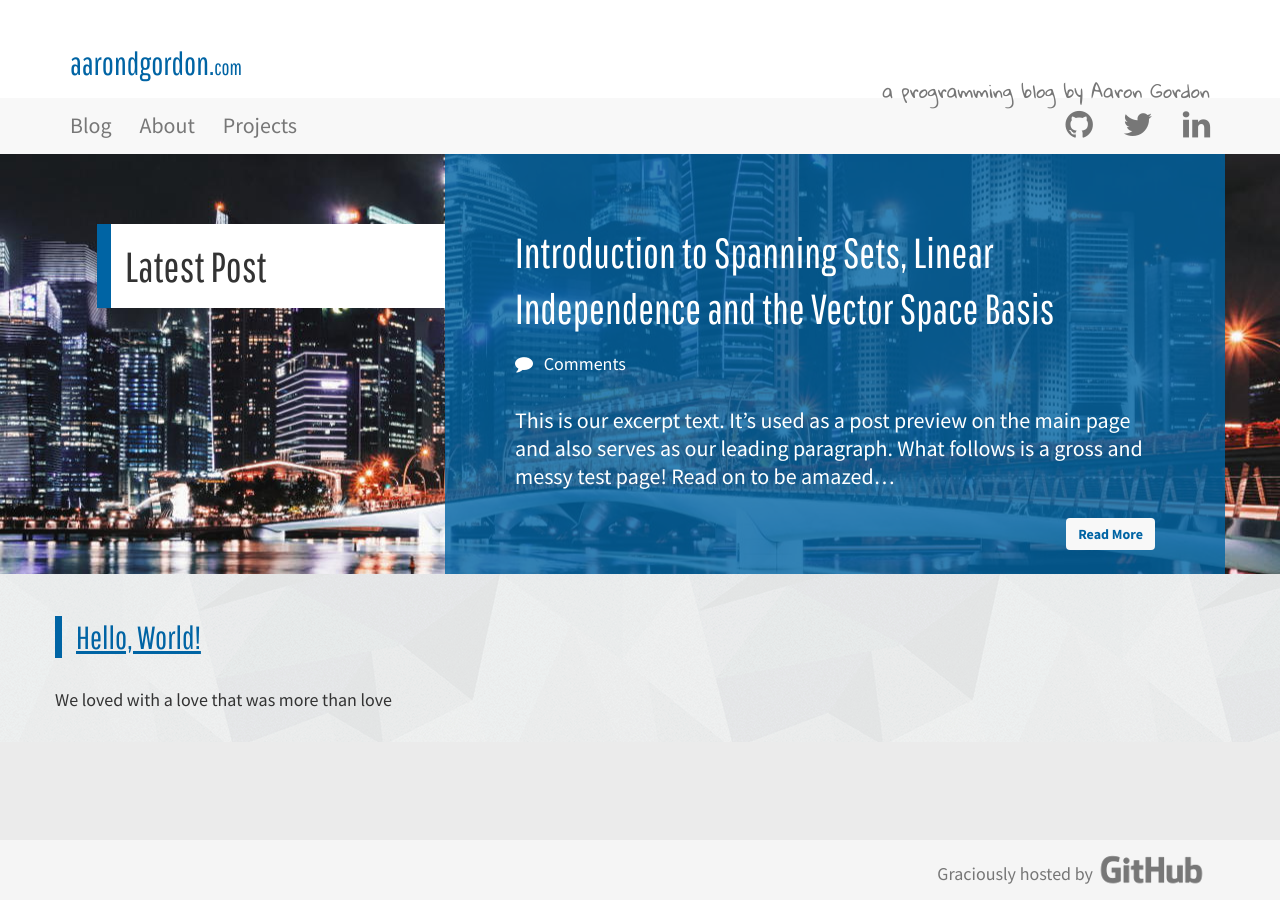
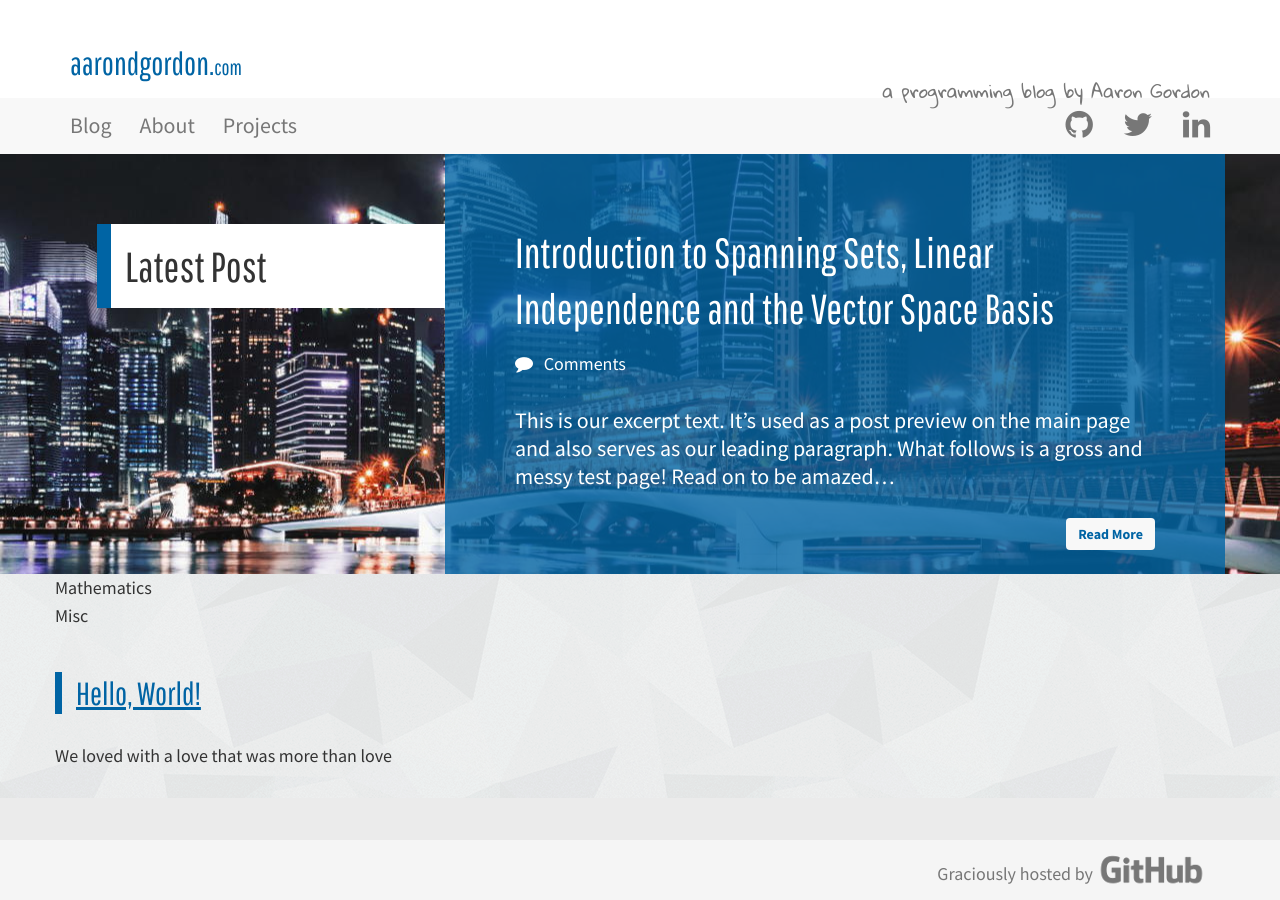
Before and after one commit to aarondgordon/aarondgordon.github.io, a Jekyll site: the page built from index.md, in a window 1280 px wide. Built offline with Jekyll 4.4.1, drawn with Linux system fonts in a browser that asks for light colours; nearby versions of some CDN libraries; comment, search, counter and statistics services are not loaded.

Commit message:
Update home.html

```diff
--- a/_layouts/home.html
+++ b/_layouts/home.html
@@ -25,9 +25,13 @@ layout: default
 <div class="container-content-wrapper">
   <div class="container no-gutter">
     <div>
-      {% assign sortedTags=site.tags | sort:[1000000 | minus:[last.size]]  %}
-      {% for tag in sortedTags limit:9 %}
-        {{ tag | first }} ({{ tag | last | size }})<br/>
+      {% assign sortedTags=site.tags | sort:[last.size]  %}
+      {% assign tagNames="" | split:"|" %}
+      {% for tag in sortedTags %}
+        {% assign tagNames=tagNames | push:tag.first %}
+      {% endfor %}
+      {% for tag in tagNames limit:9 %}
+        {{ tag }}<br/>
       {% endfor %}
     </div>
     {% for post in site.posts offset:1 %}
```
